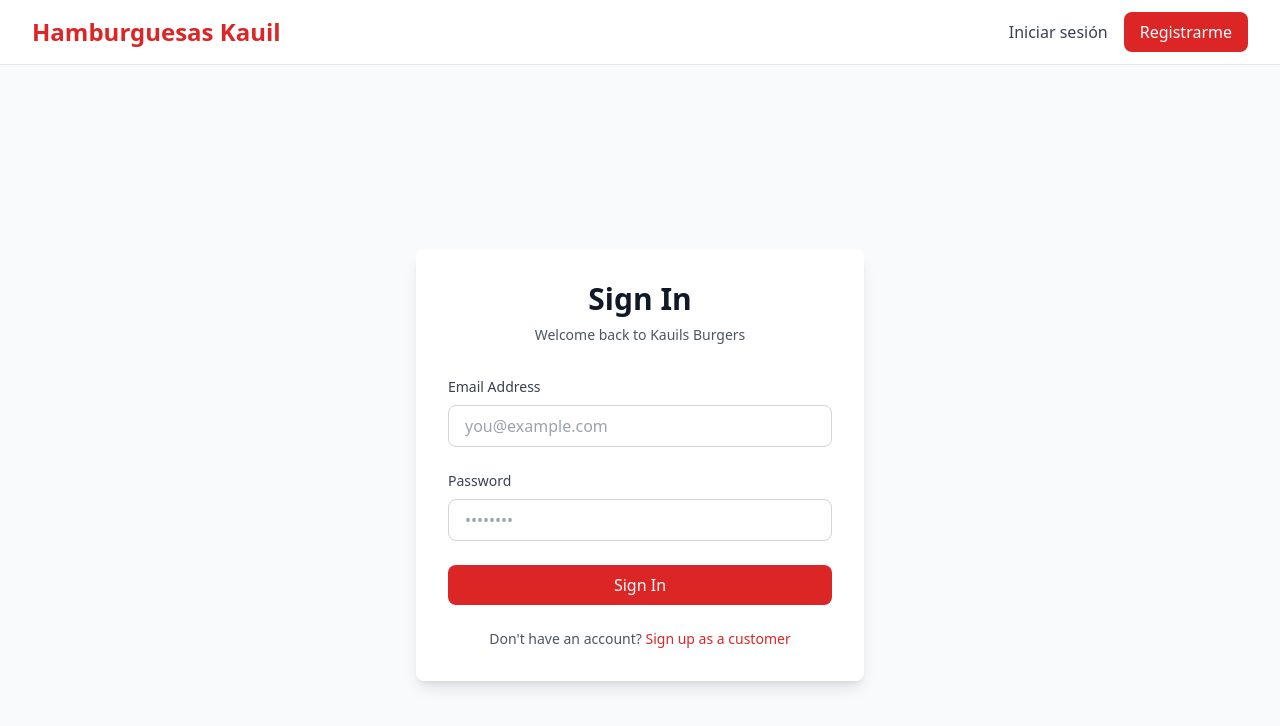
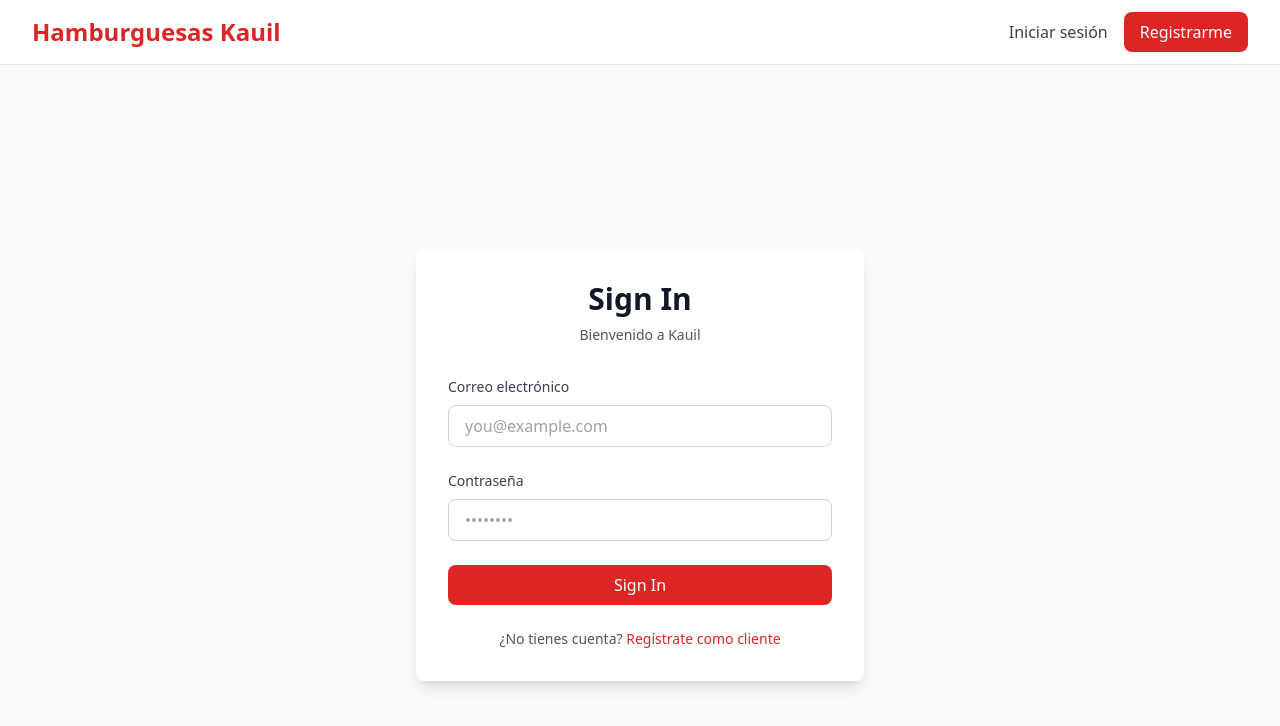
Before and after one commit to Ualabi/kauils, a React (Vite) app: page /login in a window 1280 px wide. Shown: the top 726 px of the page. Built offline with nearby package versions, Linux system fonts and the light colour scheme; no server answers.

Commit message:
update to spanish

```diff
--- a/src/pages/auth/LoginPage.tsx
+++ b/src/pages/auth/LoginPage.tsx
@@ -38,7 +38,7 @@ export default function LoginPage() {
           <div className="text-center mb-8">
             <h2 className="text-3xl font-bold text-gray-900">Sign In</h2>
             <p className="mt-2 text-sm text-gray-600">
-              Welcome back to Kauils Burgers
+              Bienvenido a Kauil
             </p>
           </div>
 
@@ -51,7 +51,7 @@ export default function LoginPage() {
           <form onSubmit={handleSubmit} className="space-y-6">
             <div>
               <label htmlFor="email" className="block text-sm font-medium text-gray-700 mb-2">
-                Email Address
+                Correo electrónico
               </label>
               <input
                 id="email"
@@ -66,7 +66,7 @@ export default function LoginPage() {
 
             <div>
               <label htmlFor="password" className="block text-sm font-medium text-gray-700 mb-2">
-                Password
+                Contraseña
               </label>
               <input
                 id="password"
@@ -90,9 +90,9 @@ export default function LoginPage() {
 
           <div className="mt-6 text-center">
             <p className="text-sm text-gray-600">
-              Don't have an account?{' '}
+              ¿No tienes cuenta?{' '}
               <Link to="/signup" className="text-red-600 hover:text-red-700 font-medium">
-                Sign up as a customer
+                Regístrate como cliente
               </Link>
             </p>
           </div>
--- a/src/pages/auth/SignupPage.tsx
+++ b/src/pages/auth/SignupPage.tsx
@@ -25,7 +25,7 @@ export default function SignupPage() {
     try {
       await signup(email, password, displayName);
       navigate('/menu');
-    } catch (err: unknown) {
+    } catch (err) {
       console.error('Signup error:', err);
       setError(err instanceof Error ? err.message : 'Failed to create account. Please try again.');
     } finally {
@@ -53,7 +53,7 @@ export default function SignupPage() {
           <form onSubmit={handleSubmit} className="space-y-6">
             <div>
               <label htmlFor="displayName" className="block text-sm font-medium text-gray-700 mb-2">
-                Full Name
+                Nombre
               </label>
               <input
                 id="displayName"
@@ -62,7 +62,7 @@ export default function SignupPage() {
                 value={displayName}
                 onChange={(e) => setDisplayName(e.target.value)}
                 className="input-field"
-                placeholder="John Doe"
+                placeholder="Juan Pérez"
               />
             </div>
 
@@ -77,7 +77,7 @@ export default function SignupPage() {
                 value={email}
                 onChange={(e) => setEmail(e.target.value)}
                 className="input-field"
-                placeholder="you@example.com"
+                placeholder="correo@ejemplo.com"
               />
             </div>
 
```
